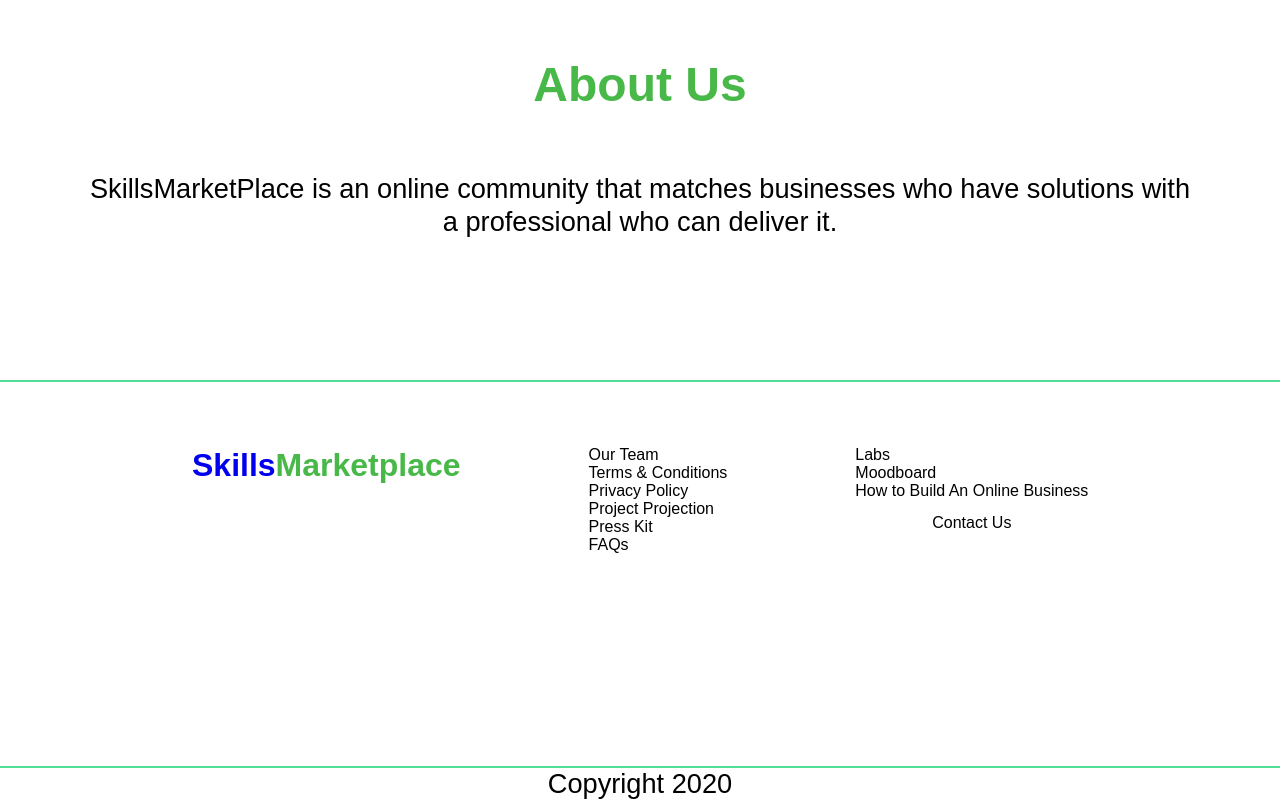
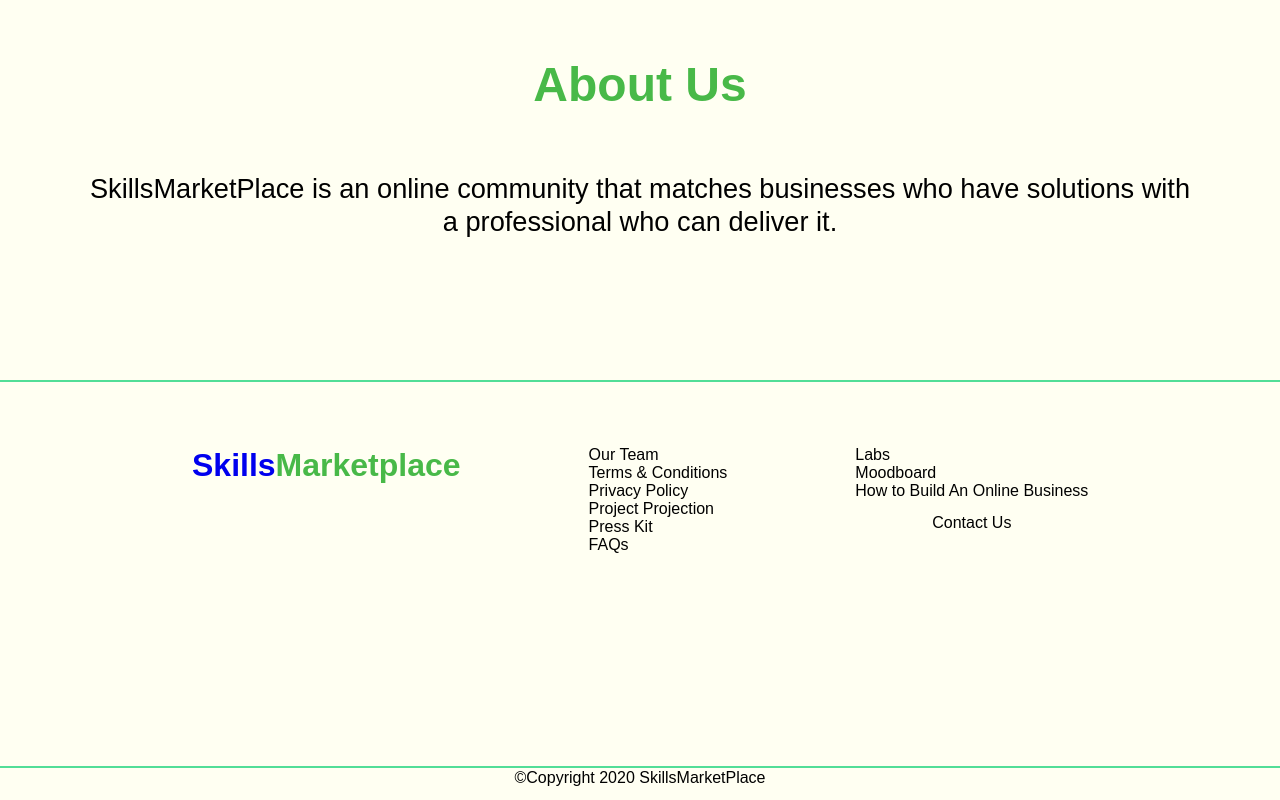
Before and after one commit to zeinabfarag-zz/prepr, a React (Create React App) app in the folder client/: page / in a window 1280 px wide. Shown: the part 3932-4732 px from the top of the page. Built offline with nearby package versions, Linux system fonts and the light colour scheme.

Commit message:
fixed back colour and footer

```diff
--- a/client/public/styles.css
+++ b/client/public/styles.css
@@ -5,6 +5,10 @@
     border: none;
     margin: 0px;
     padding: 0px;
+}
+
+body {
+    background-color: #fffff2;
 }
 
 a, a:hover {
@@ -119,6 +123,7 @@ h2 {
 
 .copyright{
     text-align: center;
+    font-size: 1rem;
 }
 .contact-container{
     /* background-color: #52de97; */
--- a/client/src/Home.js
+++ b/client/src/Home.js
@@ -117,7 +117,9 @@ const Home = () => {
       </div>
 
       <Footer/>
-      <p className="copyright">Copyright 2020</p>
+      <footer>
+        <p className="copyright">©Copyright 2020 SkillsMarketPlace</p>
+      </footer>
     </div>
   );
 };
```
